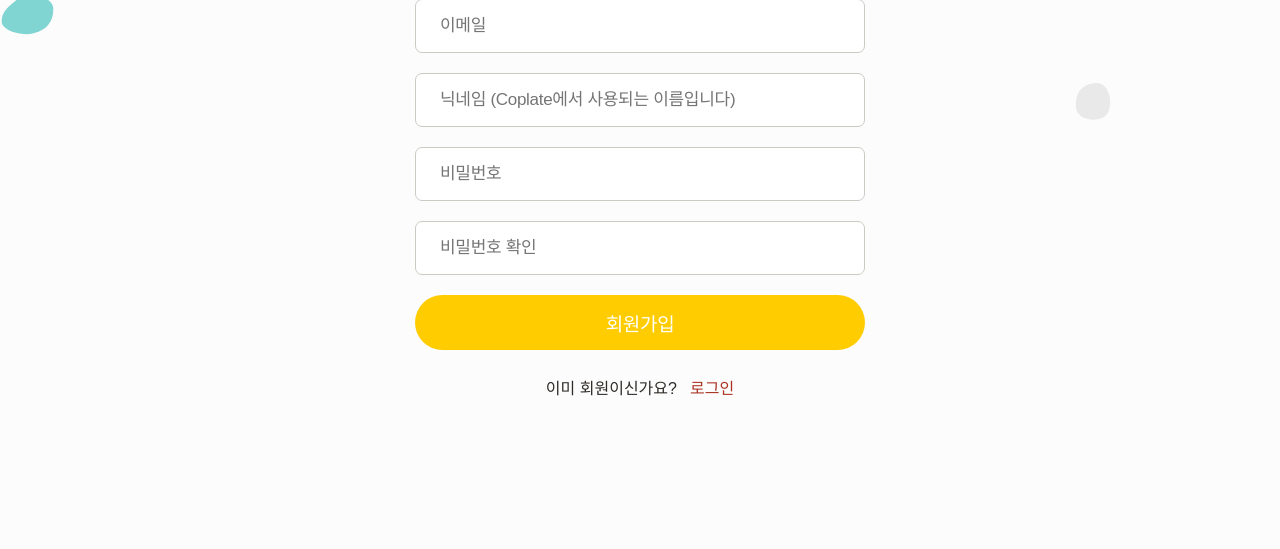
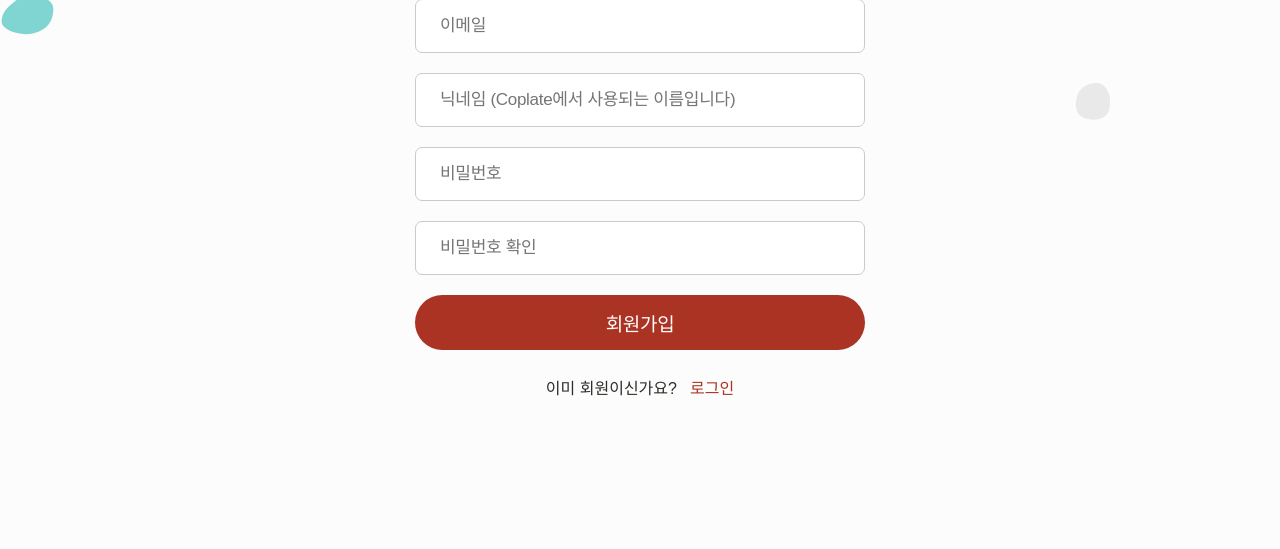
Before and after one commit to Dawnnote/Django_Screen_Golf_Review, a Django app: page /signup/ in a window 1280 px wide. Shown: the part 314-863 px from the top of the page. Run offline with Django 4.2, Linux system fonts and the light colour scheme; some libraries are stand-ins or nearby versions; some web fonts are replaced.

Commit message:
Update theme.css

```diff
--- a/golf_review/golf/static/golf/styles/theme.css
+++ b/golf_review/golf/static/golf/styles/theme.css
@@ -7,11 +7,11 @@
   --text: #2f2c28;
   --link: #ffcc00;
   --button-text: #fff;
-  --button-primary-background: #ffcc00;
-  --button-primary-hover-background: #ffe680;
-  --button-warn-background: #f9592c;
+  --button-primary-background: #AB3323;
+  --button-primary-hover-background: #ec8f83;
+  --button-warn-background: #AB3323;
   --button-secondary-background: #bcb9b0;
-  --ic-button-circle: #ffcc00;
+  --ic-button-circle: #AB3323;
   --input-background: #fff;
   --input-border: #cccac3;
   --input-placeholder: #bcb9b0;
@@ -21,9 +21,9 @@
   --input-error-border: #e6584e;
   --chip-border: #e3e1dc;
   --chip-text: #2f2c28;
-  --chip-green-background: #effaf9;
-  --chip-green-text: #79c9c5;
-  --chip-green-border: #06aea7;
+  --chip-green-background: #fcdbd7;
+  --chip-green-text: #AB3323;
+  --chip-green-border: #AB3323;
   --avatar-placeholder: #e3e1dc;
   --stars: #ffcc00;
   --dialog-border: #e3e1dc;
```
